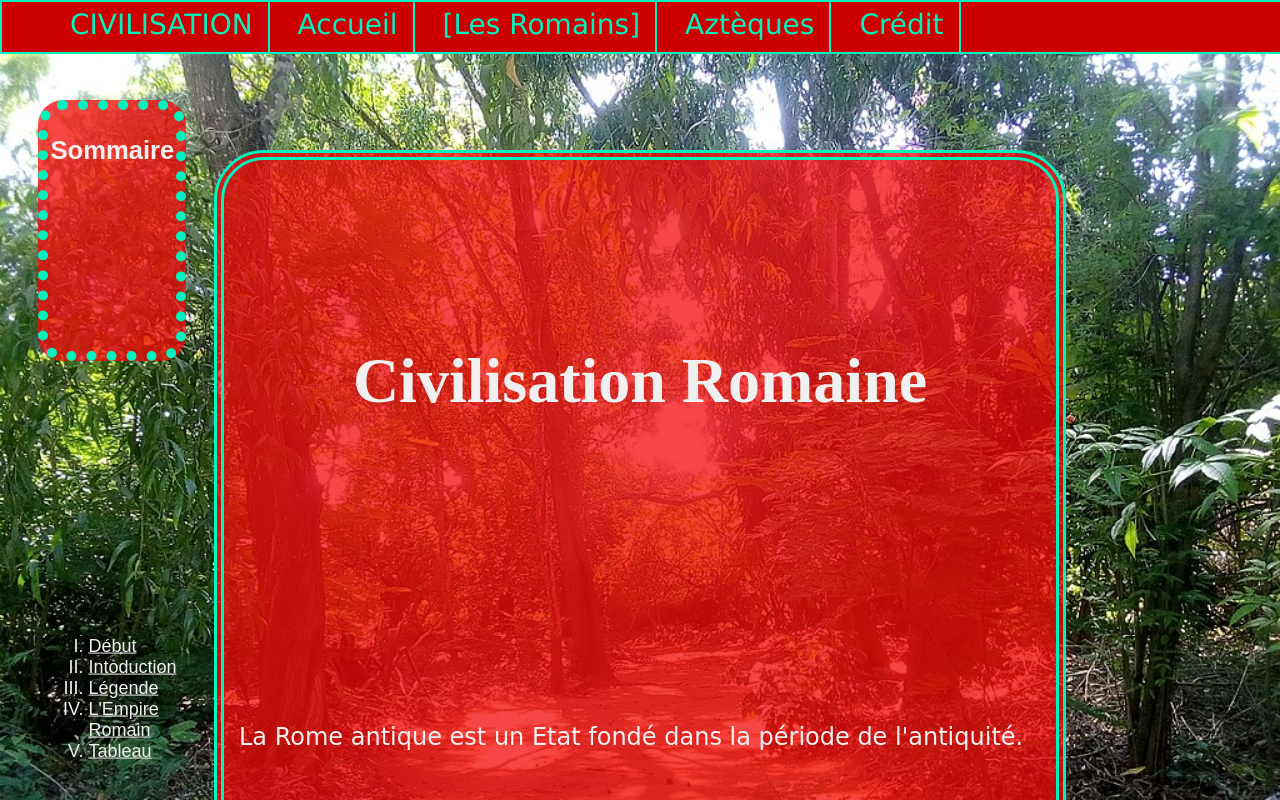
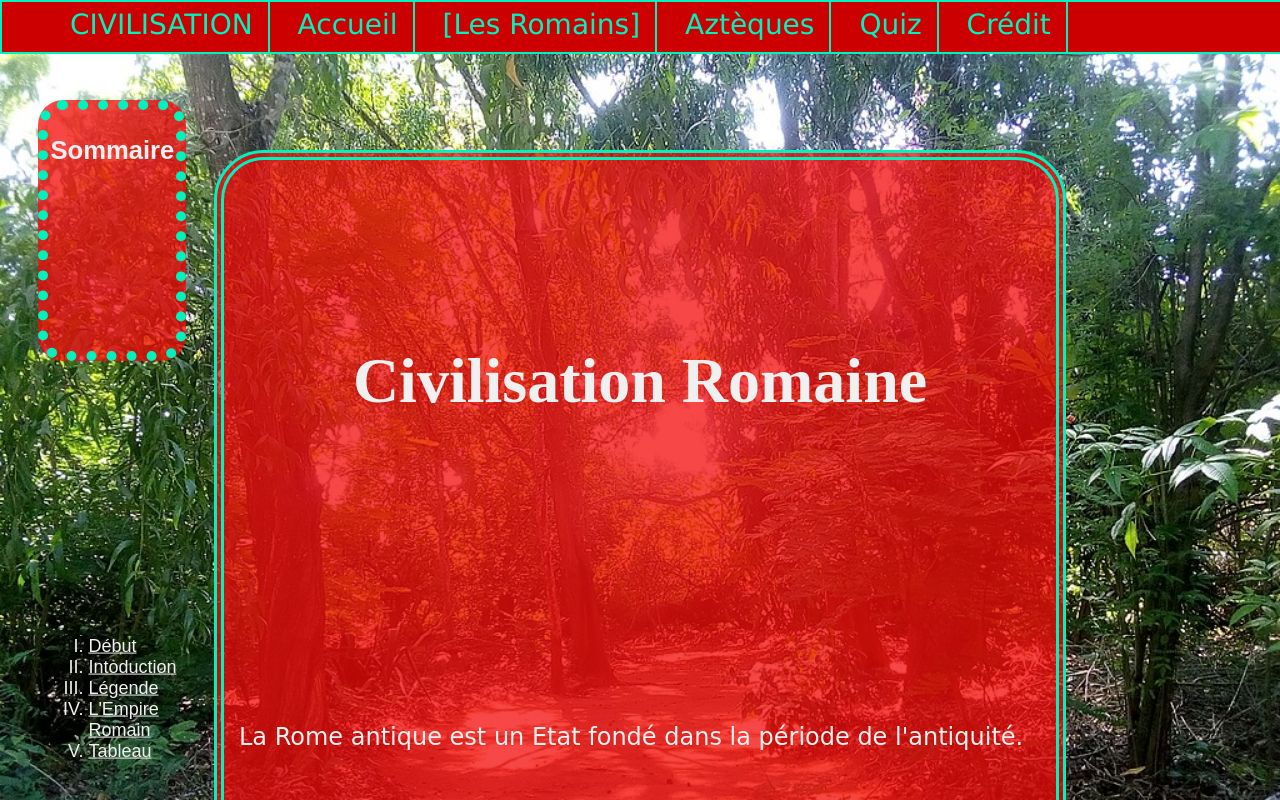
Before and after one commit to eti-du/eti-du.github.io, a plain HTML site: page romain.html in a window 1280 px wide. Drawn offline with Linux system fonts and the light colour scheme.

Commit message:
Update romain.html

```diff
--- a/romain.html
+++ b/romain.html
@@ -16,6 +16,7 @@
                     <li><a onmouseenter="beep()" href='accueil.html'  title="Page d'accueil">Accueil</a></li>
                     <li><a onmouseenter="beep()" href='#' title="Les Romains">[Les Romains]</a></li>
                     <li><a onmouseenter="beep()" href='azteque.html' title="Page Aztèque">Aztèques</a></li>
+                    <li><a onmouseenter="beep()" href='quiz.html'  title="Quiz">Quiz</a></li>
                     <li><a onmouseenter="beep()" href='credit.html' title="Crédit">Crédit</a></li>
                 </ul>
             </div>
```
